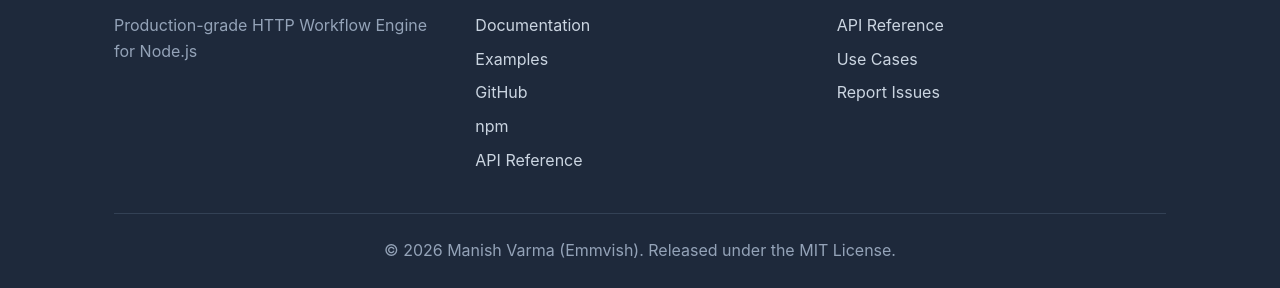
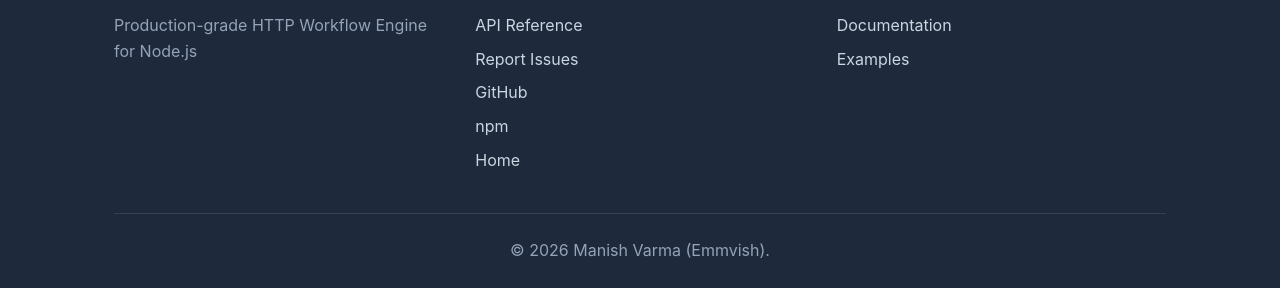
Before and after one commit to Emmvish/stable-infra, a website: page docs/index.html in a window 1280 px wide. Shown: the part 10457-10745 px from the top of the page. Drawn offline with nearby package versions, Linux system fonts and the light colour scheme.

Commit message:
Updated Footer Details

```diff
--- a/docs/index.html
+++ b/docs/index.html
@@ -415,24 +415,23 @@
                 <div class="footer-section">
                     <h4>Links</h4>
                     <ul>
-                        <li><a href="documentation.html">Documentation</a></li>
-                        <li><a href="examples.html">Examples</a></li>
+                        <li><a href="https://github.com/Emmvish/stable-request/blob/main/docs/api-references.md">API Reference</a></li>
+                        <li><a href="https://github.com/Emmvish/stable-request/issues">Report Issues</a></li>
                         <li><a href="https://github.com/Emmvish/stable-request">GitHub</a></li>
                         <li><a href="https://www.npmjs.com/package/@emmvish/stable-request">npm</a></li>
-                        <li><a href="https://github.com/Emmvish/stable-request/blob/main/docs/api-references.md">API Reference</a></li>
+                        <li><a href="index.html">Home</a></li>
                     </ul>
                 </div>
                 <div class="footer-section">
                     <h4>Resources</h4>
                     <ul>
-                        <li><a href="documentation.html#api-reference">API Reference</a></li>
-                        <li><a href="examples.html">Use Cases</a></li>
-                        <li><a href="https://github.com/Emmvish/stable-request/issues">Report Issues</a></li>
+                        <li><a href="documentation.html">Documentation</a></li>
+                        <li><a href="examples.html">Examples</a></li>
                     </ul>
                 </div>
             </div>
             <div class="footer-bottom">
-                <p>&copy; 2026 Manish Varma (Emmvish). Released under the MIT License.</p>
+                <p>&copy; 2026 Manish Varma (Emmvish).</p>
             </div>
         </div>
     </footer>
```
Also changed, not shown: docs/documentation.html (+6 -7 lines), docs/examples.html (+6 -7 lines).
